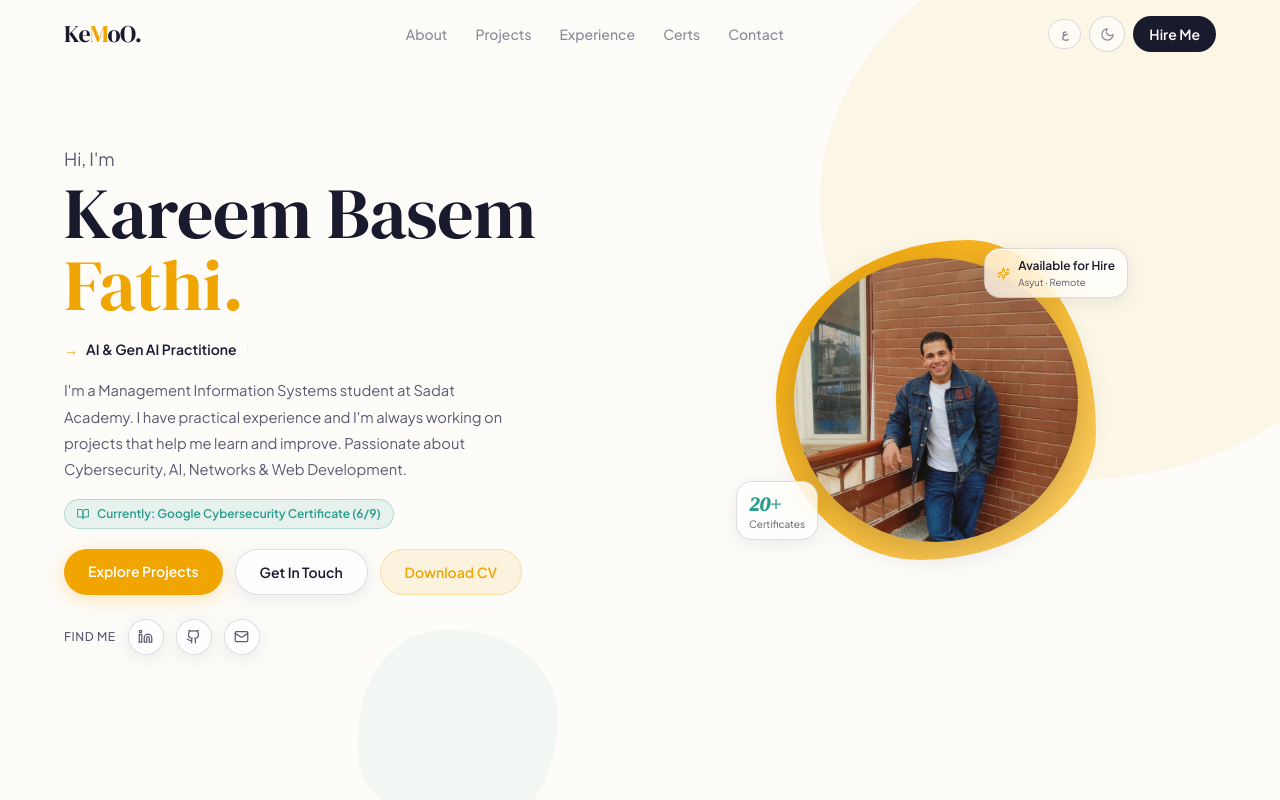
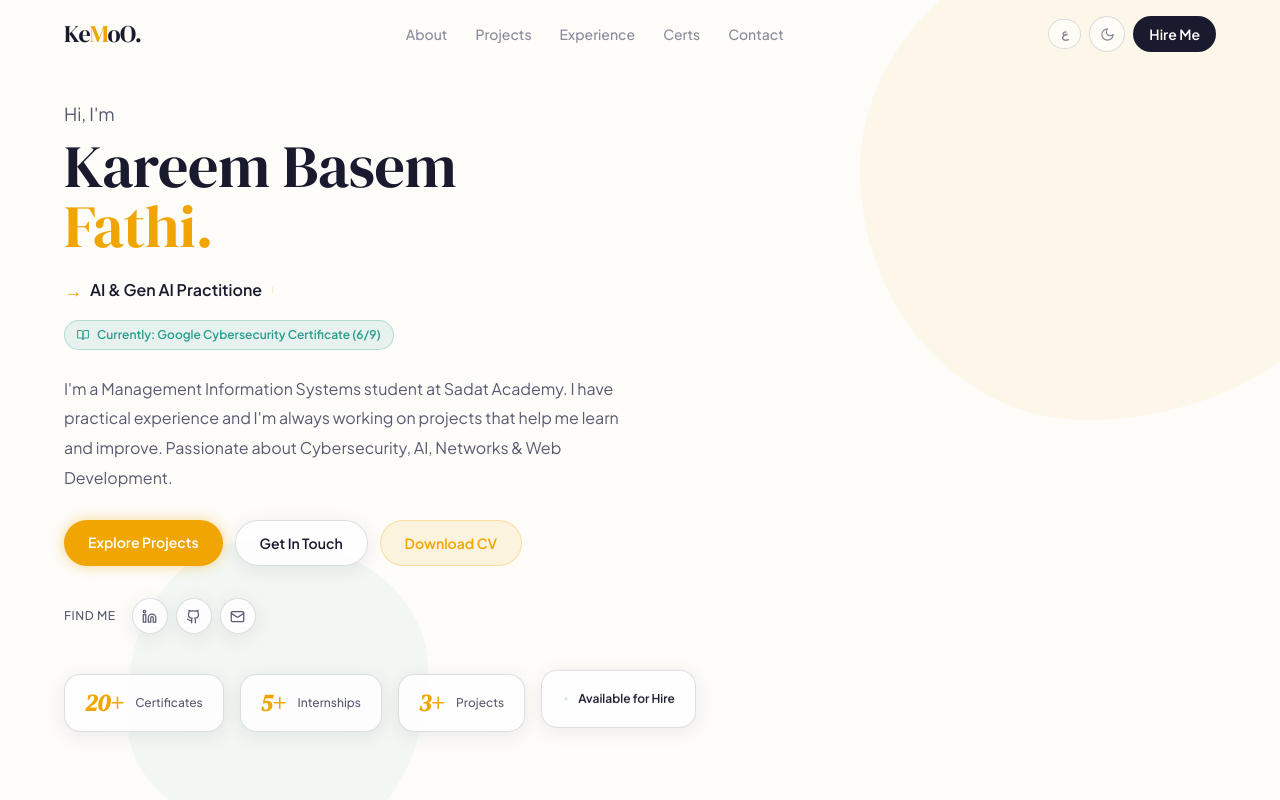
Before and after one commit to Kareem-Basem/Kareem-Basem-portfolio, a React (Create React App) app: page / in a window 1280 px wide. Shown: the top 800 px of the page. Built offline with nearby package versions, Linux system fonts and the light colour scheme.

Commit message:
update animations and hero

```diff
--- a/public/index.html
+++ b/public/index.html
@@ -28,7 +28,7 @@
   <meta name="theme-color" content="#f0a500" />
 
   <!-- Google Search Console -->
-  <meta name="google-site-verification" content="f0f8efda10984f75" />
+  <meta name="google-site-verification" content="_IaZuONUcgZiiPJGt7aVMrFKQAEE26bDCe0DPXcK9To" />
   <link rel="canonical" href="https://kareem-basem.vercel.app" />
 </head>
 <body>
--- a/src/components/Certs.jsx
+++ b/src/components/Certs.jsx
@@ -97,11 +97,11 @@ export default function Certs() {
         {lang==='ar' ? 'اضغط الفئة لتوسيعها · اضغط الشهادة لعرض صورتها' : 'Click category to expand · Click cert to preview'}
       </p>
 
-      <div className="flex flex-col gap-2.5 w-full max-w-3xl">
+      <div className="flex flex-col gap-2.5 w-full max-w-3xl stagger">
         {groups.map((g, gi) => {
           const isOpen = open===gi;
           return (
-            <div key={gi} className="reveal" style={{ transitionDelay:`${gi*0.07}s` }}>
+            <div key={gi} className="" style={{ }}>
               {/* Group header button */}
               <GlassCard dark={dark} glow={g.glow} className="rounded-2xl" onClick={() => setOpen(isOpen?null:gi)}
                 style={{
--- a/src/components/Experience.jsx
+++ b/src/components/Experience.jsx
@@ -47,7 +47,7 @@ function ExpCard({ e, dark, lang, delay = 0 }) {
   const acc  = accentMap[e.type];
   const Icon = getIcon(e.org, e.type);
   return (
-    <GlassCard dark={dark} glow={acc.glow} className="reveal rounded-2xl"
+    <GlassCard dark={dark} glow={acc.glow} className="reveal rounded-2xl card-lift"
       style={{ transitionDelay:`${delay}s`, borderTop:`3px solid ${acc.color}` }}>
       <div className="p-5">
         {/* Top row */}
@@ -138,7 +138,7 @@ const expDataEn = {
       type:'training', date:'Jul 2025',
       role:'Maharat Digital Marketing',
       org:'Banque Misr × Google', location:'Online',
-      desc:'Digital Marketing Fundamentals & online business strategies via "Maharat min Google" program.',
+      desc:'Digital Marketing Fundamentals & online business strategies via"Maharat min Google" program.',
       certImg:'/assets/certs/banque_misr_training.jpg',
     },
     {
--- a/src/components/GlassCard.jsx
+++ b/src/components/GlassCard.jsx
@@ -33,10 +33,10 @@ export default function GlassCard({ dark, glow, className = '', onClick, style =
 
   return (
     <div
-      className={`relative ${className}`}
+      className={`relative shimmer ${className}`}
       style={{
         ...(hov ? hover : base),
-        transition: 'all 0.32s cubic-bezier(0.22,1,0.36,1)',
+        transition: 'all 0.2s ease',
         cursor: onClick ? 'pointer' : 'default',
         ...style,
       }}
--- a/src/components/Hero.jsx
+++ b/src/components/Hero.jsx
@@ -1,5 +1,5 @@
 import { useEffect, useState, useRef } from 'react';
-import { Mail, Github, Linkedin, Sparkles, BookOpen } from 'lucide-react';
+import { Mail, Github, Linkedin, BookOpen } from 'lucide-react';
 import { useApp } from '../context/AppContext';
 import t from '../i18n/translations';
 import { glass } from '../utils/glass';
@@ -29,21 +29,22 @@ export default function Hero() {
   const phrases = lang === 'ar' ? phrasesAr : phrasesEn;
 
   const [text, setText] = useState('');
-  const [pi, setPi] = useState(0);
-  const [ci, setCi] = useState(0);
-  const [del, setDel] = useState(false);
-  const [counterStarted, setCounterStarted] = useState(false);
+  const [pi, setPi]     = useState(0);
+  const [ci, setCi]     = useState(0);
+  const [del, setDel]   = useState(false);
+  const [started, setStarted] = useState(false);
   const heroRef = useRef(null);
 
   useEffect(() => {
     const obs = new IntersectionObserver(([e]) => {
-      if (e.isIntersecting) { setCounterStarted(true); obs.disconnect(); }
+      if (e.isIntersecting) { setStarted(true); obs.disconnect(); }
     }, { threshold: 0.3 });
     if (heroRef.current) obs.observe(heroRef.current);
     return () => obs.disconnect();
   }, []);
 
-  const certCount = useCounter(20, 1200, counterStarted);
+  const certCount = useCounter(20, 1200, started);
+  const expCount  = useCounter(5,  1000, started);
 
   useEffect(() => { setText(''); setCi(0); setPi(0); setDel(false); }, [lang]);
 
@@ -68,97 +69,88 @@ export default function Hero() {
   const muted = dark ? 'rgba(255,255,255,0.5)' : '#5a5a72';
   const amber = '#f0a500';
 
+  const stats = [
+    { val: `${certCount}+`, label: lang === 'ar' ? 'شهادة' : 'Certificates' },
+    { val: `${expCount}+`,  label: lang === 'ar' ? 'تدريبات' : 'Internships' },
+    { val: '3+',            label: lang === 'ar' ? 'مشاريع' : 'Projects' },
+  ];
+
   return (
     <section id="hero" ref={heroRef}
       style={{ background: bg, minHeight: '100vh' }}
-      className="grid md:grid-cols-2 items-center gap-6 md:gap-8 px-[5%] py-20 md:py-0 relative overflow-hidden transition-colors duration-300">
+      className="flex flex-col justify-center px-[5%] relative overflow-hidden transition-colors duration-300 pt-24 pb-16">
 
-      {/* Background blobs — hidden on mobile to avoid overflow */}
-      <div className="blob-hero hidden sm:block w-[420px] h-[420px] md:w-[560px] md:h-[560px] bg-amber opacity-[0.07]"
-        style={{ position:'absolute', top:-80, right:-100 }} />
-      <div className="blob-hero-2 hidden sm:block w-[200px] h-[200px] bg-teal opacity-[0.05]"
-        style={{ position:'absolute', bottom:-30, left:'28%' }} />
+      {/* Background blobs */}
+      <div className="blob-hero hidden sm:block w-[500px] h-[500px] bg-amber opacity-[0.06]"
+        style={{ position:'absolute', top:-80, right:-80, pointerEvents:'none' }}/>
+      <div className="blob-hero-2 hidden sm:block w-[300px] h-[300px] bg-teal opacity-[0.05]"
+        style={{ position:'absolute', bottom:-40, left:'10%', pointerEvents:'none' }}/>
 
-      {/* MOBILE PHOTO — centered above text on small screens */}
-      <div className="flex md:hidden justify-center pt-2 relative z-10">
-        <div className="relative float" style={{ width:190, height:190 }}>
-          <div className="blob-avatar absolute inset-0 bg-gradient-to-br from-amber to-[#ffd166]" />
-          <div className="absolute inset-[14px] rounded-full overflow-hidden"
-            style={{ boxShadow:'0 6px 24px rgba(26,26,46,0.2)' }}>
-            <img
-              src={process.env.PUBLIC_URL + '/assets/photo/kareem.jpg'}
-              alt="Kareem Basem Fathi"
-              className="w-full h-full object-cover"
-              style={{ objectPosition:'center 15%' }}
-            />
-          </div>
-          <div className="absolute -bottom-3 left-1/2 -translate-x-1/2 rounded-full px-3 py-1.5 flex items-center gap-1.5 shadow-lg whitespace-nowrap"
-            style={{ ...glass(dark) }}>
-            <span className="w-1.5 h-1.5 rounded-full bg-green-500 flex-shrink-0" />
-            <span className="text-[.65rem] font-semibold" style={{ color:dark?'#f0f0f8':'#1a1a2e' }}>
-              {lang === 'ar' ? 'متاح للفرص' : 'Available for Hire'}
-            </span>
-          </div>
-        </div>
-      </div>
+      {/* Main content — centered */}
+      <div className="relative z-10 max-w-3xl">
 
-      {/* LEFT — text content */}
-      <div className="relative z-10">
-        <p className="text-base md:text-lg mb-1" style={{ color:muted, animation:'fadeUp .6s ease both' }}>
+        {/* Hi I'm */}
+        <p className="text-base md:text-lg mb-2" style={{ color:muted, animation:'fadeUp .5s ease both' }}>
           {tr.hiIm}
         </p>
 
-        <h1 className="font-serif-display leading-[1.02] tracking-tight" style={{ animation:'fadeUp .6s .08s ease both' }}>
-          <span className="block text-4xl sm:text-5xl md:text-7xl" style={{ color:ink }}>Kareem Basem</span>
-          <em className="block text-4xl sm:text-5xl md:text-7xl not-italic font-serif-display" style={{ color:amber }}>Fathi.</em>
+        {/* Name */}
+        <h1 className="font-serif-display tracking-tight leading-[1.0] mb-5"
+          style={{ animation:'fadeUp .5s .08s ease both' }}>
+          <span className="block text-4xl sm:text-5xl md:text-6xl" style={{ color:ink }}>Kareem Basem</span>
+          <em className="block text-4xl sm:text-5xl md:text-6xl not-italic" style={{ color:amber }}>Fathi.</em>
         </h1>
 
-        <div className="flex items-center gap-2 mt-4 text-sm font-medium min-h-[24px]" style={{ animation:'fadeUp .6s .16s ease both' }}>
-          <span style={{ color:amber }} className="font-bold">→</span>
-          <span className="font-semibold" style={{ color:ink, minWidth:0 }}>{text}</span>
-          <span style={{ color:amber }} className="animate-[ping2_1s_step-end_infinite] flex-shrink-0">|</span>
+        {/* Typewriter */}
+        <div className="flex items-center gap-2 text-sm md:text-base font-medium mb-4"
+          style={{ animation:'fadeUp .5s .16s ease both' }}>
+          <span style={{ color:amber }} className="font-bold text-lg">→</span>
+          <span className="font-semibold" style={{ color:ink }}>{text}</span>
+          <span style={{ color:amber }} className="animate-[ping2_1s_step-end_infinite]">|</span>
         </div>
 
-        <p className="mt-4 text-[0.92rem] leading-[1.8] max-w-full md:max-w-[440px]"
-          style={{ color:muted, animation:'fadeUp .6s .24s ease both' }}>
+        {/* Currently learning */}
+        <div className="mb-6 inline-flex items-center gap-2 px-3 py-1.5 rounded-full text-xs font-semibold"
+          style={{ background:'rgba(42,157,143,0.10)', border:'1px solid rgba(42,157,143,0.28)', color:'#2a9d8f', animation:'fadeUp .5s .22s ease both' }}>
+          <BookOpen size={12}/>
+          {lang === 'ar' ? 'يتعلم الآن: Google Cybersecurity Certificate (6/9)' : 'Currently: Google Cybersecurity Certificate (6/9)'}
+        </div>
+
+        {/* Description */}
+        <p className="text-[0.95rem] md:text-[1rem] leading-[1.85] mb-7 max-w-[580px]"
+          style={{ color:muted, animation:'fadeUp .5s .24s ease both' }}>
           {tr.heroDesc}
         </p>
 
-        {/* Currently Learning */}
-        <div className="mt-4 inline-flex items-center gap-2 px-3 py-1.5 rounded-full text-xs font-semibold"
-          style={{ background:'rgba(42,157,143,0.10)', border:'1px solid rgba(42,157,143,0.28)', color:'#2a9d8f', animation:'fadeUp .6s .30s ease both' }}>
-          <BookOpen size={12}/>
-          {lang === 'ar' ? 'يتعلم الآن: Google Cybersecurity (6/9)' : 'Currently: Google Cybersecurity Certificate (6/9)'}
-        </div>
-
         {/* Buttons */}
-        <div className="flex gap-2 sm:gap-3 flex-wrap mt-5" style={{ animation:'fadeUp .6s .32s ease both' }}>
+        <div className="flex gap-3 flex-wrap mb-8" style={{ animation:'fadeUp .5s .30s ease both' }}>
           <a href="#projects"
-            className="px-4 sm:px-6 py-2.5 sm:py-3 font-semibold text-sm rounded-full transition-all hover:-translate-y-1"
+            className="px-6 py-3 font-semibold text-sm rounded-full transition-all hover:-translate-y-1 glow-pulse"
             style={{ background:amber, color:'#fff', boxShadow:`0 4px 20px ${amber}44` }}>
             {lang === 'ar' ? 'استعرض مشاريعي' : 'Explore Projects'}
           </a>
           <a href="#contact"
-            className="px-4 sm:px-6 py-2.5 sm:py-3 font-semibold text-sm rounded-full transition-all hover:-translate-y-1"
+            className="px-6 py-3 font-semibold text-sm rounded-full transition-all hover:-translate-y-1"
             style={{ ...glass(dark), color:dark?'rgba(255,255,255,0.8)':ink }}>
             {tr.getInTouch}
           </a>
-          <a href={process.env.PUBLIC_URL + "/assets/kareem-cv.pdf"} download="Kareem_Basem_CV.pdf"
-            className="px-4 sm:px-6 py-2.5 sm:py-3 font-semibold text-sm rounded-full transition-all hover:-translate-y-1"
+          <a href={process.env.PUBLIC_URL + '/assets/kareem-cv.pdf'} download="Kareem_Basem_CV.pdf"
+            className="px-6 py-3 font-semibold text-sm rounded-full transition-all hover:-translate-y-1"
             style={{ background:'rgba(240,165,0,0.10)', border:'1px solid rgba(240,165,0,0.28)', color:amber }}>
             {lang === 'ar' ? 'تحميل السيرة الذاتية' : 'Download CV'}
           </a>
         </div>
 
-        {/* Social links */}
-        <div className="flex items-center gap-3 mt-6" style={{ animation:'fadeUp .6s .40s ease both' }}>
+        {/* Social + divider */}
+        <div className="flex items-center gap-4 mb-10" style={{ animation:'fadeUp .5s .36s ease both' }}>
           <span className="text-xs uppercase tracking-wider font-medium" style={{ color:muted }}>{tr.findMe}</span>
+          <div className="flex items-center gap-2">
             {[
               { href:'https://www.linkedin.com/in/karem-basem', Icon:Linkedin },
               { href:'https://github.com/Kareem-Basem', Icon:Github },
               { href:'mailto:karemalwy1@gmail.com', Icon:Mail },
             ].map(({ href, Icon }, i) => (
-            <a key={i} href={href} target={href.startsWith('http') ? '_blank' : undefined} rel="noreferrer"
+              <a key={i} href={href} target={href.startsWith('http')?'_blank':undefined} rel="noreferrer"
                 className="w-9 h-9 rounded-full flex items-center justify-center transition-all hover:-translate-y-0.5"
                 style={{ ...glass(dark), color:muted }}>
                 <Icon size={15}/>
@@ -167,46 +159,22 @@ export default function Hero() {
           </div>
         </div>
 
-      {/* RIGHT — Photo (desktop only) */}
-      <div className="hidden md:flex flex-col items-center relative z-10">
-        <div className="relative float" style={{ width: 'clamp(240px, 28vw, 320px)', height: 'clamp(240px, 28vw, 320px)' }}>
-          <div className="blob-avatar absolute inset-0 bg-gradient-to-br from-amber to-[#ffd166]" />
-
-          <div className="absolute inset-[18px] rounded-full overflow-hidden"
-            style={{ boxShadow:'0 8px 32px rgba(26,26,46,0.2)' }}>
-            <img
-              src={process.env.PUBLIC_URL + '/assets/photo/kareem.jpg'}
-              alt="Kareem Basem Fathi"
-              className="w-full h-full object-cover"
-              style={{ objectPosition:'center 15%' }}
-            />
+        {/* Stats row */}
+        <div className="flex gap-4 flex-wrap" style={{ animation:'fadeUp .5s .42s ease both' }}>
+          {stats.map((s, i) => (
+            <div key={i} className="px-5 py-3 rounded-2xl flex items-center gap-3"
+              style={{ ...glass(dark) }}>
+              <span className="font-serif-display text-2xl italic font-bold" style={{ color:amber }}>{s.val}</span>
+              <span className="text-xs font-medium" style={{ color:muted }}>{s.label}</span>
             </div>
-
-          {/* Badge: Available — contained so it doesn't overflow */}
-          <div className="absolute top-2 -right-4 lg:-right-8 rounded-2xl px-3 py-2 shadow-xl flex items-center gap-2"
-            style={{ ...glass(dark), maxWidth:160 }}>
-            <Sparkles size={13} style={{ color:amber, flexShrink:0 }}/>
-            <div className="min-w-0">
-              <div className="text-[0.75rem] font-semibold truncate" style={{ color:ink }}>
+          ))}
+          {/* Available badge */}
+          <div className="px-5 py-3 rounded-2xl flex items-center gap-2 float-badge"
+            style={{ ...glass(dark) }}>
+            <span className="w-2 h-2 rounded-full bg-green-500 flex-shrink-0 ping2 block"/>
+            <span className="text-xs font-semibold" style={{ color:ink }}>
               {lang === 'ar' ? 'متاح للفرص' : 'Available for Hire'}
-              </div>
-              <div className="text-[0.6rem]" style={{ color:muted }}>
-                {lang === 'ar' ? 'أسيوط · عن بُعد' : 'Asyut · Remote'}
-              </div>
-            </div>
-          </div>
-
-          {/* Badge: Certs */}
-          <div className="absolute bottom-5 -left-4 lg:-left-10 rounded-2xl px-3 py-2 shadow-xl flex items-center gap-2"
-            style={glass(dark)}>
-            <div>
-              <div className="font-serif-display text-xl italic font-bold" style={{ color:'#2a9d8f' }}>
-                {certCount}+
-              </div>
-              <div className="text-[0.63rem] leading-tight" style={{ color:muted }}>
-                {lang === 'ar' ? 'شهادة' : 'Certificates'}
-              </div>
-            </div>
+            </span>
           </div>
         </div>
       </div>
--- a/src/components/Navbar.jsx
+++ b/src/components/Navbar.jsx
@@ -70,7 +70,7 @@ export default function Navbar() {
         {links.map(l => (
           <li key={l.id}>
             <a href={`#${l.id}`}
-              className="text-sm font-medium transition-colors duration-200"
+              className="text-sm font-medium transition-colors duration-200 nav-link"
               style={lc(l.id)}>
               {l.label}
             </a>
--- a/src/components/Projects.jsx
+++ b/src/components/Projects.jsx
@@ -286,7 +286,7 @@ function GlassCard({ p, m, chips, index, modalType, dark, onOpen, githubUrl, liv
   const canClick = !!modalType;
 
   return (
-    <div className="reveal relative rounded-2xl overflow-hidden flex flex-col"
+    <div className="relative rounded-2xl overflow-hidden flex flex-col"
       style={{
         transitionDelay:`${delay}s`,
         background: gbg,
@@ -297,7 +297,7 @@ function GlassCard({ p, m, chips, index, modalType, dark, onOpen, githubUrl, liv
           ? `0 20px 55px ${m.glow}, inset 0 1px 0 rgba(255,255,255,${dark?'0.09':'0.92'})`
           : `0 3px 18px rgba(0,0,0,${dark?'0.22':'0.06'}), inset 0 1px 0 rgba(255,255,255,${dark?'0.06':'0.88'})`,
         transform: hov ? 'translateY(-6px) scale(1.005)' : 'none',
-        transition:'all 0.32s cubic-bezier(0.22,1,0.36,1)',
+        transition:'all 0.2s ease',
         cursor: canClick ? 'pointer' : 'default',
       }}
       onMouseEnter={() => setHov(true)}
@@ -399,7 +399,7 @@ export default function Projects() {
     <>
       <section id="projects" style={{ background:bg }} className="py-20 md:py-24 px-[5%] transition-colors duration-300">
         <SectionHeader tag={tr.projTag} title={tr.projTitle}/>
-        <div className="grid md:grid-cols-2 gap-5">
+        <div className="grid md:grid-cols-2 gap-5 stagger">
           {tr.projects.map((p, i) => (
             <GlassCard key={i} p={p} m={meta[i]} chips={chips[i]} index={i}
               modalType={modalTypes[i]} dark={dark}
--- a/src/index.css
+++ b/src/index.css
@@ -72,27 +72,24 @@
 .ping2   { animation: ping2 2s infinite; }
 .float   { animation: float 6s ease-in-out infinite; }
 
-/* ── SCROLL REVEAL — unified across all sections ── */
+/* ── SCROLL REVEAL — instant, no delay ── */
 .reveal {
   opacity: 0;
-  transform: translateY(32px);
-  transition: opacity 0.7s cubic-bezier(0.22,1,0.36,1),
-              transform 0.7s cubic-bezier(0.22,1,0.36,1);
+  transform: translateY(10px);
+  transition: opacity 0.25s ease, transform 0.25s ease;
 }
 .reveal.visible { opacity: 1; transform: none; }
 
-/* Stagger delays */
-.d1 { transition-delay: 0.08s; }
-.d2 { transition-delay: 0.16s; }
-.d3 { transition-delay: 0.24s; }
-.d4 { transition-delay: 0.32s; }
-.d5 { transition-delay: 0.40s; }
+.d1 { transition-delay: 0.03s; }
+.d2 { transition-delay: 0.06s; }
+.d3 { transition-delay: 0.09s; }
+.d4 { transition-delay: 0.12s; }
+.d5 { transition-delay: 0.15s; }
 
-/* Legacy delay classes */
-.delay-1 { transition-delay: 0.08s; }
-.delay-2 { transition-delay: 0.16s; }
-.delay-3 { transition-delay: 0.24s; }
-.delay-4 { transition-delay: 0.32s; }
+.delay-1 { transition-delay: 0.03s; }
+.delay-2 { transition-delay: 0.06s; }
+.delay-3 { transition-delay: 0.09s; }
+.delay-4 { transition-delay: 0.12s; }
 
 /* ── DARK MODE ── */
 .dark { color-scheme: dark; }
@@ -131,3 +128,94 @@
   transform: translateY(0) scale(1);
   pointer-events: all;
 }
+
+/* ── SMOOTH SCROLL ── */
+html {
+  scroll-behavior: smooth;
+}
+
+/* ── PAGE TRANSITIONS — fade sections on scroll ── */
+@keyframes sectionIn {
+  from { opacity: 0; transform: translateY(24px); }
+  to   { opacity: 1; transform: none; }
+}
+
+/* ── SHIMMER — for glass cards on hover ── */
+@keyframes shimmer {
+  0%   { transform: translateX(-100%) skewX(-15deg); }
+  100% { transform: translateX(200%) skewX(-15deg); }
+}
+.shimmer::after {
+  content: '';
+  position: absolute;
+  inset: 0;
+  background: linear-gradient(90deg, transparent 0%, rgba(255,255,255,0.08) 50%, transparent 100%);
+  transform: translateX(-100%) skewX(-15deg);
+  pointer-events: none;
+}
+.shimmer:hover::after {
+  animation: shimmer 0.7s ease forwards;
+}
+
+/* ── GLOW PULSE — for amber accents ── */
+@keyframes glowPulse {
+  0%, 100% { box-shadow: 0 0 8px rgba(240,165,0,0.3); }
+  50%       { box-shadow: 0 0 20px rgba(240,165,0,0.6); }
+}
+.glow-pulse { animation: glowPulse 2.5s ease-in-out infinite; }
+
+/* ── STAGGER CHILDREN — for grids ── */
+.stagger > *:nth-child(1) { animation-delay: 0.00s; }
+.stagger > *:nth-child(2) { animation-delay: 0.06s; }
+.stagger > *:nth-child(3) { animation-delay: 0.12s; }
+.stagger > *:nth-child(4) { animation-delay: 0.18s; }
+.stagger > *:nth-child(5) { animation-delay: 0.24s; }
+.stagger > *:nth-child(6) { animation-delay: 0.30s; }
+
+/* ── REVEAL — upgraded with blur ── */
+.reveal {
+  opacity: 0;
+  transform: translateY(20px);
+  filter: blur(4px);
+  transition: opacity 0.4s ease, transform 0.4s ease, filter 0.4s ease;
+}
+.reveal.visible {
+  opacity: 1;
+  transform: none;
+  filter: blur(0px);
+}
+
+/* ── CARD LIFT — unified hover ── */
+.card-lift {
+  transition: transform 0.22s ease, box-shadow 0.22s ease;
+}
+.card-lift:hover {
+  transform: translateY(-5px);
+}
+
+/* ── UNDERLINE SLIDE — for nav links ── */
+.nav-link {
+  position: relative;
+}
+.nav-link::after {
+  content: '';
+  position: absolute;
+  bottom: -2px; left: 0;
+  width: 0; height: 1.5px;
+  background: #f0a500;
+  transition: width 0.25s ease;
+}
+.nav-link:hover::after,
+.nav-link.active::after { width: 100%; }
+
+/* ── FLOATING BADGE ── */
+@keyframes floatBadge {
+  0%, 100% { transform: translateY(0px); }
+  50%       { transform: translateY(-6px); }
+}
+.float-badge { animation: floatBadge 3s ease-in-out infinite; }
+
+/* ── SCROLL PROGRESS GLOW ── */
+#scroll-progress {
+  filter: drop-shadow(0 0 4px rgba(240,165,0,0.5));
+}
```
Also changed, not shown: src/App.jsx (+7 -2 lines), src/components/About.jsx (+6 -6 lines). Lines whose indentation alone changed are shown as unchanged.
